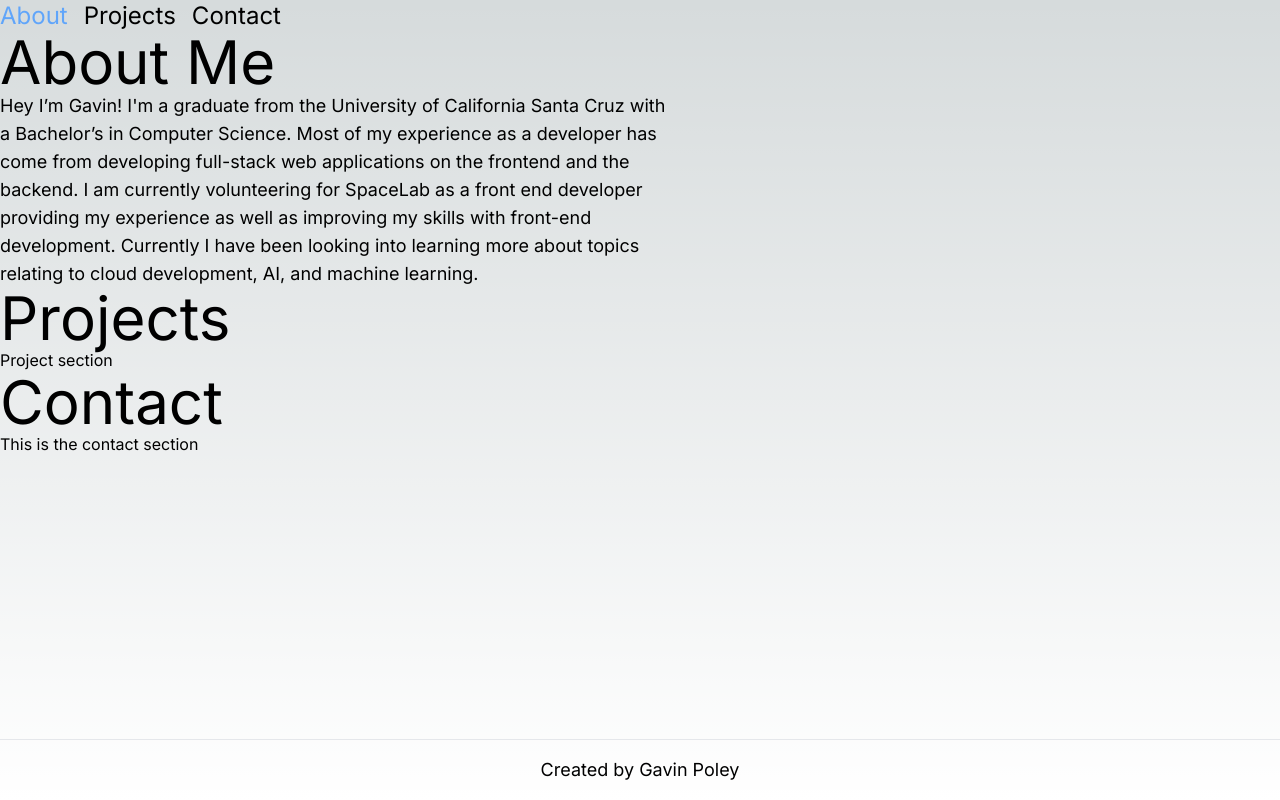
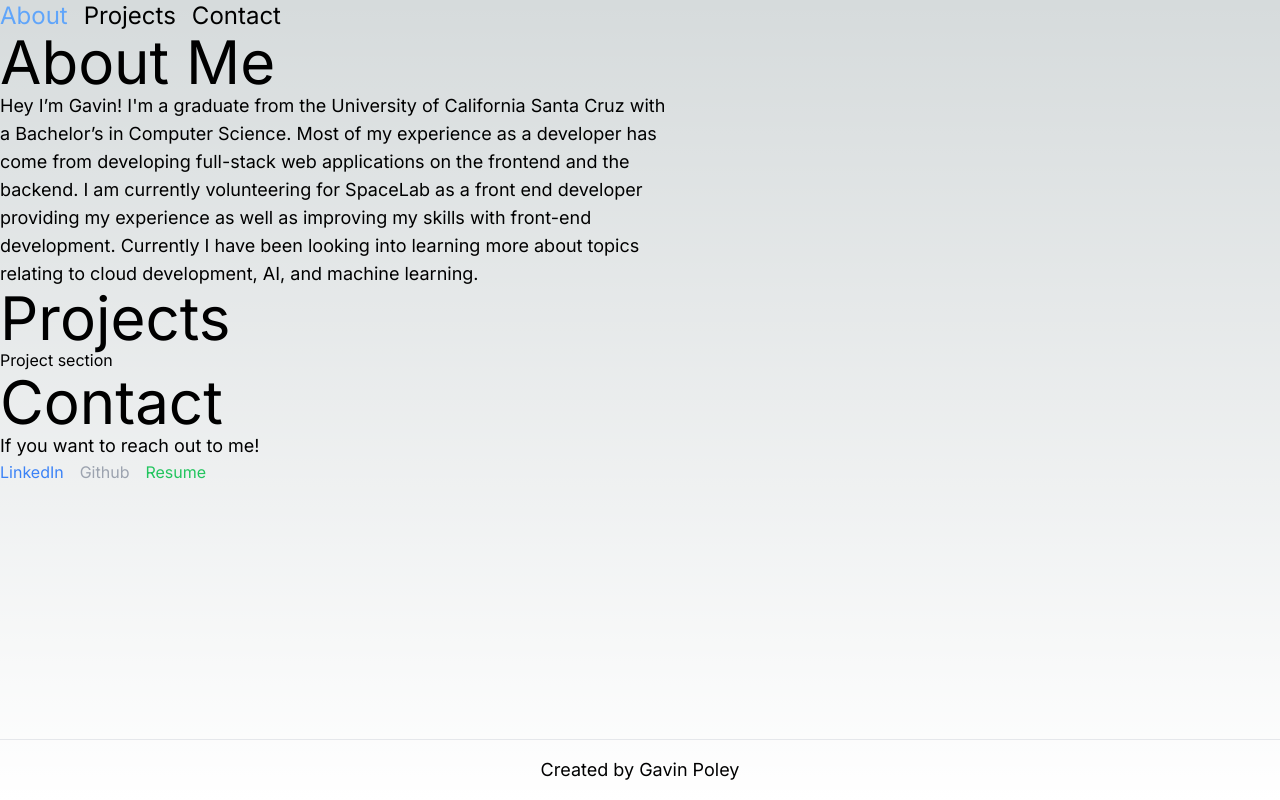
Before and after one commit to Gav1012/portfoliov2, a Next.js app: page / in a window 1280 px wide. Built offline with nearby package versions, Linux system fonts and the light colour scheme.

Commit message:
updated contact section, will update style later

```diff
--- a/src/app/components/contact.tsx
+++ b/src/app/components/contact.tsx
@@ -3,7 +3,35 @@ export default function Contact() {
     return (
         <section id="contact">
             <h1 className="text-6xl">Contact</h1>
-            <p>This is the contact section</p>
+            <p className="text-lg max-w-2xl break-words">
+                If you want to reach out to me!
+            </p>
+            <div className="flex justify-start space-x-4">
+                <a
+                    href="https://www.linkedin.com/in/gavin-poley/"
+                    className="text-blue-500 hover:underline"
+                    target="_blank"
+                    rel="noopener noreferrer"
+                >
+                    LinkedIn
+                </a>
+                <a
+                    href="https://github.com/Gav1012"
+                    className="text-gray-400 hover:underline"
+                    target="_blank"
+                    rel="noopener noreferrer"
+                >
+                    Github
+                </a>
+                <a
+                    href="/Gavin_Poley_Resume.pdf"
+                    className="text-green-500 hover:underline"
+                    target="_blank"
+                    rel="noopener noreferrer"
+                >
+                    Resume
+                </a>
+            </div>
         </section>
     )
 }
```
Also changed, not shown: 1 other file (tests, documents, lock files or other folders).
